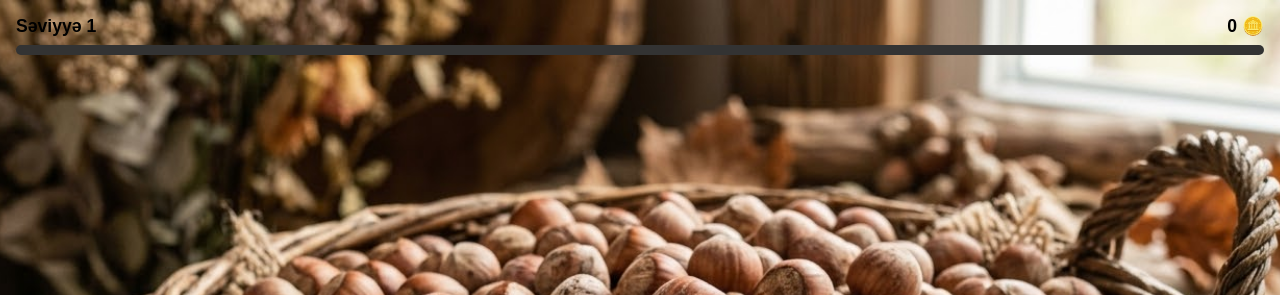
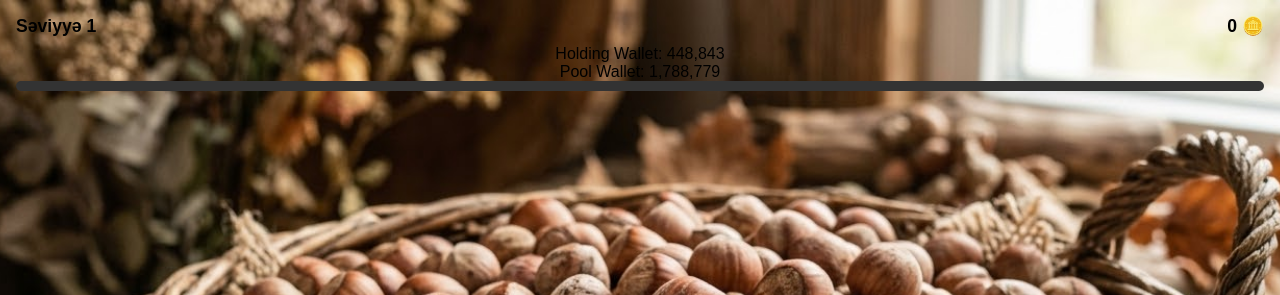
Before and after one commit to ulvin9292/Hazelnut_Game_, a plain HTML site: page index.html in a window 1280 px wide. Shown: the top 295 px of the page. Drawn offline with Linux system fonts and the light colour scheme.

Commit message:
Add wallet container to display balances
Added wallet display for holding and pool balances.

```diff
--- a/index.html
+++ b/index.html
@@ -14,11 +14,21 @@
         <span id="level-title">Səviyyə 1</span>
         <span id="score-display">0 🪙</span>
       </div>
+      <div class="wallet-container">
+  <div class="wallet-item">
+    <span>Holding Wallet:</span>
+    <span id="holding-wallet">448,843</span>
+  </div>
+  <div class="wallet-item">
+    <span>Pool Wallet:</span>
+    <span id="pool-wallet">1,788,779</span>
+  </div>
+</div>
+
       <div class="progress-bar-container">
         <div id="level-progress" class="progress-bar" style="width: 0%;"></div>
       </div>
     </header>
-
     <main id="game-screen" class="screen active-screen">
       <div class="clicker-container">
         <div id="click-target" class="hazelnut-btn">🌰</div>
```
